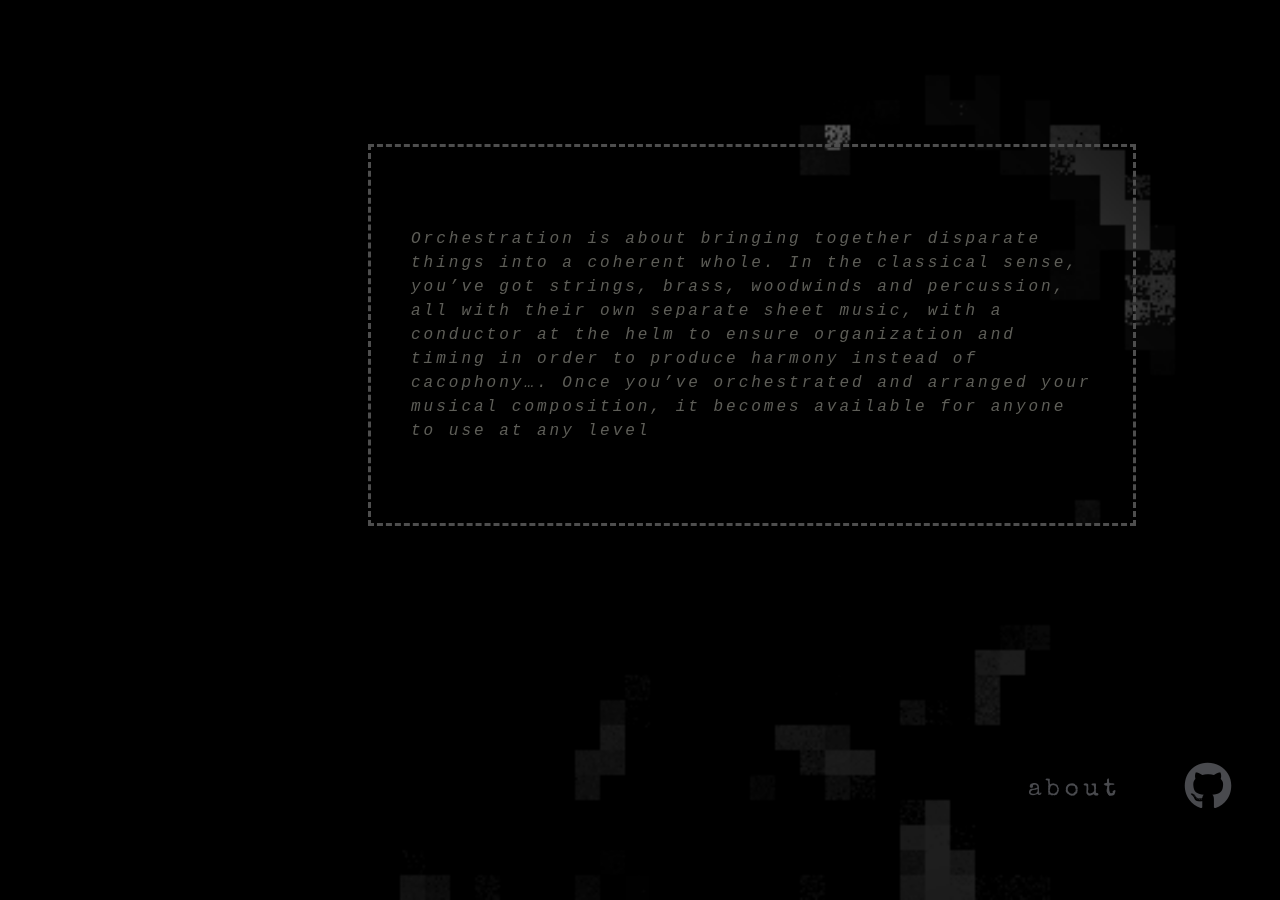
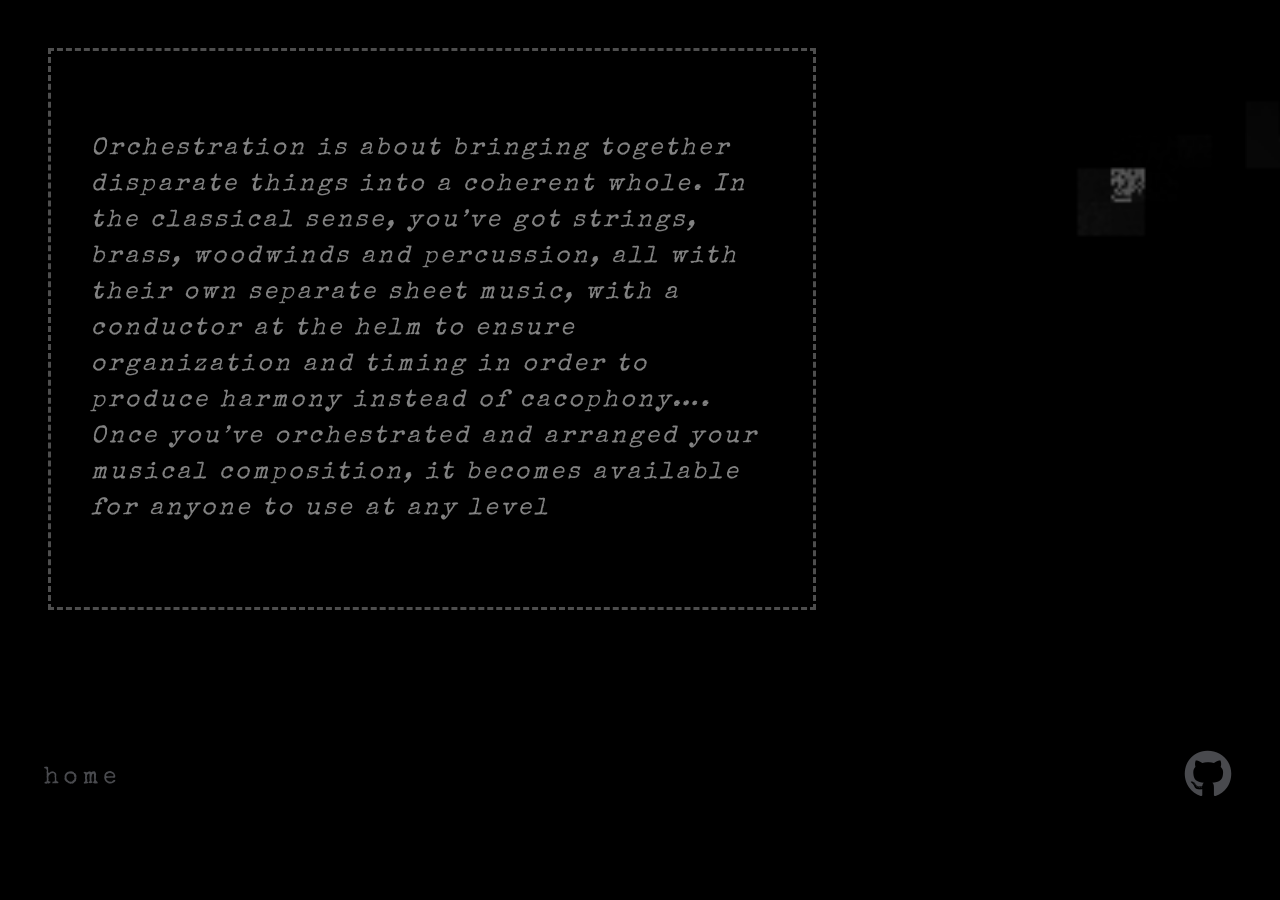
Before and after one commit to SyncopatedStudio/syncopatedstudio.github.io, a Jekyll site: the page built from about.md, in a window 1280 px wide. Built offline with Jekyll 4.4.1, drawn with Linux system fonts in a browser that asks for light colours; some web fonts are replaced.

Commit message:
added navbar

```diff
--- /dev/null
+++ b/_includes/navbar.html
@@ -0,0 +1,29 @@
+<div class="navbar">
+  <div class="order-1 p-2">
+    <li class="menu__entry">
+      <a href="https://github.com/SyncopatedStudio" class="socialinks__entry" target="_blank">
+        <i class="fa-brands fa-github"></i>
+      </a>
+    </li>
+  </div>
+  <div class="order-1 p-2">
+    <li class="menu__entry">
+      <a href="{{ site.url }}/">home</a>
+    </li>
+  </div>
+  <!-- <div class="order-2 p-2">
+    <li class="menu__entry">
+      <a href="{{ site.url }}/about">about</a>
+    </li>
+  </div> -->
+  <!-- <div class="order-3 p-2">
+    <li class="menu__entry">
+      <a href="{{ site.url }}/about">resources</a>
+    </li>
+  </div> -->
+  <!-- <div class="order-4 p-2">
+    <li class="menu__entry">
+      <a href="{{ site.url }}/visual">visual</a>
+    </li>
+  </div> -->
+</div>
--- a/_layouts/about.html
+++ b/_layouts/about.html
@@ -14,7 +14,7 @@
               <div class="p-2">{{ page.title }}</div>
               <div class="p-2">{{ page.description}}</div> -->
           </div>
-          {% include menu.html %}
+          {% include navbar.html %}
 
         {% include externals/scripting.html %}
         {% include externals/google_analytics.html %}
--- a/_sass/_default.scss
+++ b/_sass/_default.scss
@@ -6,7 +6,7 @@ body {
   background-image: url("/assets/images/str_01_05.png");
   background-repeat: no-repeat;
   background-size: auto;
-  background-size: 300em;
+  background-size: 404em;
 }
 
 a {
@@ -111,6 +111,7 @@ blockquote {
   padding: 0;
   text-align: left;
   position: relative;
+  font-family: 'Special Elite', cursive;
 
   footer {
     position: absolute;
@@ -164,6 +165,19 @@ blockquote {
   }
 }
 
+.navbar {
+  font-size: 1.5em;
+  font-family: "Special Elite";
+  padding: 0.5em;
+  list-style-type: none;
+  word-spacing: 0.5em;
+  letter-spacing: 0.2em;
+  display: flex;
+  flex-direction: row-reverse;
+  align-items: center;
+  margin-top: 2em;
+}
+
 .menu {
   font-size: 1.5em;
   font-family: "Special Elite";
@@ -212,19 +226,11 @@ blockquote {
     padding: 0.5rem;
   }
 
-  .navigation {
-    float: none;
-    display: flex;
-    justify-content: center;
-    padding: 1em;
-  }
-
   .menu {
     display: flex !important;
     flex-direction: row-reverse !important;
     align-items: center;
   }
-
 
   .menu__entry {
     display: inline-block;
@@ -289,10 +295,11 @@ blockquote {
   max-width: -webkit-fill-available;
   justify-content: flex-end;
   align-items: flex-end;
-  flex-direction: column;
+  flex-direction: row-reverse;
   p {
-    color: #5e5e58;
-    font-size: unset;
+    color: #e3e3e391;
+    font-family: 'Special Elite';
+    font-size: 1.5em;
   }
 
 }
@@ -319,7 +326,7 @@ blockquote {
     border-style: dashed;
     max-width: 60%;
     padding: 2.5em !important;
-    margin: 9em;
+    margin: 3em;
 }
 
 
```
